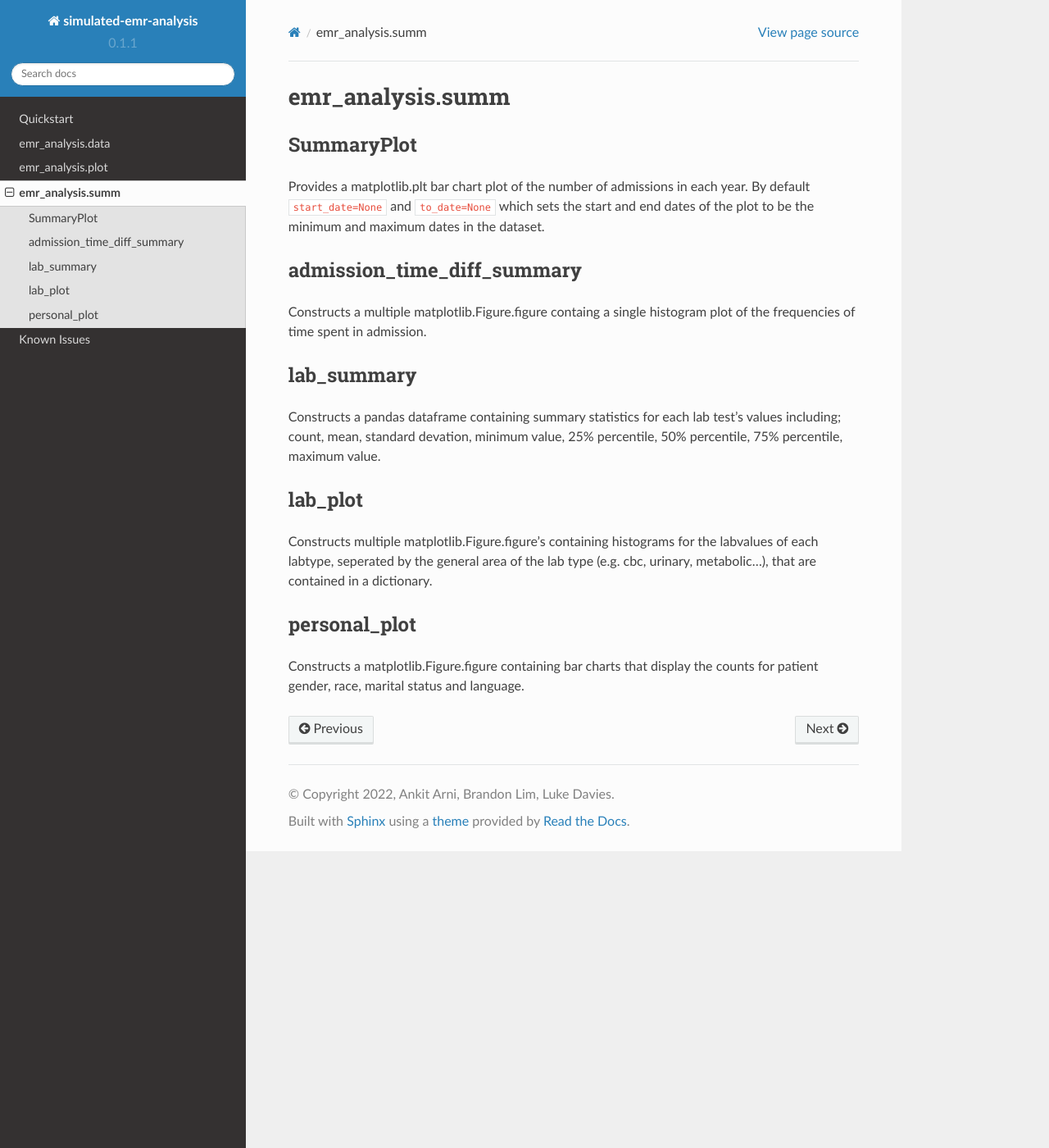
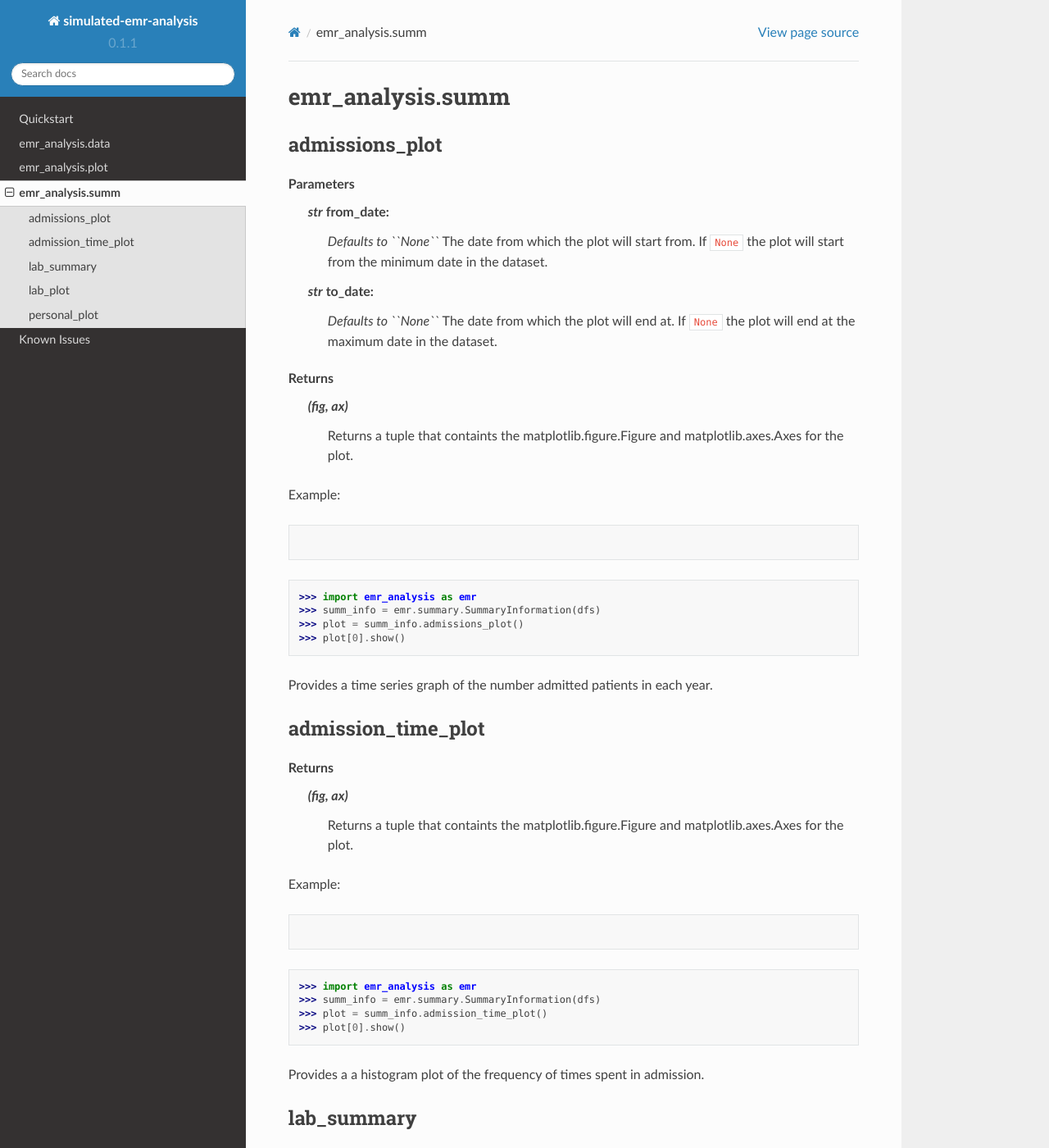
Before and after one commit to beml201/simulated-emr-analysis-docs, a Sphinx documentation site: the page built from docs/source/summ.rst, in a window 1280 px wide and 1400 px high. Shown: the whole window at 82% size. Built offline with Sphinx 7.4.7 and the Read the Docs theme 2.0.0, drawn with Linux system fonts in a browser that asks for light colours; some of the changed text lies outside the part shown.

Commit message:
Update summ.rst
Added for each function:
- Parameters
- Return
- Example

```diff
--- a/docs/source/summ.rst
+++ b/docs/source/summ.rst
@@ -3,21 +3,86 @@ emr_analysis.summ
 
 .. _SummaryInformation:
 
-SummaryPlot
+.. _admissions_plot:
+
+admissions_plot
 -----------
-Provides a matplotlib.plt bar chart plot of the number of admissions in each year. By default ``start_date=None`` and ``to_date=None`` which sets the start and end dates of the plot to be the minimum and maximum dates in the dataset.
 
-.. _admission_time_diff_summary:
+**Parameters**
+  *str* from_date:
+      *Defaults to ``None``*
+      The date from which the plot will start from.
+      If ``None`` the plot will start from the minimum date in the dataset.
+  *str* to_date:
+      *Defaults to ``None``*
+      The date from which the plot will end at.
+      If ``None`` the plot will end at the maximum date in the dataset.
 
-admission_time_diff_summary
+**Returns**
+    *(fig, ax)*
+        Returns a tuple that containts the matplotlib.figure.Figure and matplotlib.axes.Axes for the plot.
+
+Example:
+
+.. code-block:: console
+
+>>> import emr_analysis as emr
+>>> summ_info = emr.summary.SummaryInformation(dfs)
+>>> plot = summ_info.admissions_plot()
+>>> plot[0].show()
+
+Provides a time series graph of the number admitted patients in each year.
+
+.. _admission_time_plot:
+
+admission_time_plot
 ---------------------------
-Constructs a multiple matplotlib.Figure.figure containg a single histogram plot of the frequencies of time spent in admission.
+
+**Returns**
+    *(fig, ax)*
+        Returns a tuple that containts the matplotlib.figure.Figure and matplotlib.axes.Axes for the plot.
+
+Example:
+
+.. code-block:: console
+
+>>> import emr_analysis as emr
+>>> summ_info = emr.summary.SummaryInformation(dfs)
+>>> plot = summ_info.admission_time_plot()
+>>> plot[0].show()
+
+Provides a a histogram plot of the frequency of times spent in admission.
 
 .. _lab_summary:
 
 lab_summary
 -----------
-Constructs a pandas dataframe containing summary statistics for each lab test's values including; count, mean, standard devation, minimum value, 25% percentile, 50% percentile, 75% percentile, maximum value.
+
+**Parameters**
+  *str* from_date:
+      *Defaults to ``None``*
+      The date from which the plot will start from.
+      If ``None`` the plot will start from the minimum date in the dataset.
+  *str* to_date:
+      *Defaults to ``None``*
+      The date from which the plot will end at.
+      If ``None`` the plot will end at the maximum date in the dataset.
+
+**Returns**
+    *DataFrame*
+        Returns a pandas.DataFrame
+
+Example:
+
+.. code-block:: console
+
+>>> import emr_analysis as emr
+>>> summ_info = emr.summary.SummaryInformation(dfs)
+>>> lab_stats = lab_summary()
+>>> lab_stats
+
+Provides a table of summary statistics of lab values for each lab type including; count, mean, standard deviation, minimum value, quartiles, and maximum value.
+
 
 .. _lab_plot:
 
@@ -25,9 +90,39 @@ lab_plot
 --------
 Constructs multiple matplotlib.Figure.figure's containing histograms for the labvalues of each labtype, seperated by the general area of the lab type (e.g. cbc, urinary, metabolic...), that are contained in a dictionary.
 
+**Returns**
+    *{str:(fig, ax),...}*
+        Returns a dictionary that contains the matplotlib.figure.Figure and matplotlib.axes.Axes.
+
+Example:
+
+.. code-block:: console
+
+>>> import emr_analysis as emr
+>>> summ_info = emr.summary.SummaryInformation(dfs)
+>>> plots = summ_info.lab_plot()
+>>> plots.keys()
+>>> plots['CBC'][0].show()
+
+Provides multiple figures containing histogram plots of lab values for every lab type, seperated into subcatagories.
+
 
 .. _personal_plot:
 
 personal_plot
 -------------
-Constructs a matplotlib.Figure.figure containing bar charts that display the counts for patient gender, race, marital status and language.
+
+**Returns**
+    *(fig, ax)*
+        Returns a tuple that containts the matplotlib.figure.Figure and matplotlib.axes.Axes for the plot.
+
+Example:
+
+.. code-block:: console
+
+>>> import emr_analysis as emr
+>>> summ_info = emr.summary.SummaryInformation(dfs)
+>>> plot = summ_info._personal_plot()
+>>> plot[0].show()
+
+Provides a figure containing bar chart plots for the count of patient gender, race, marital status and language.
```
